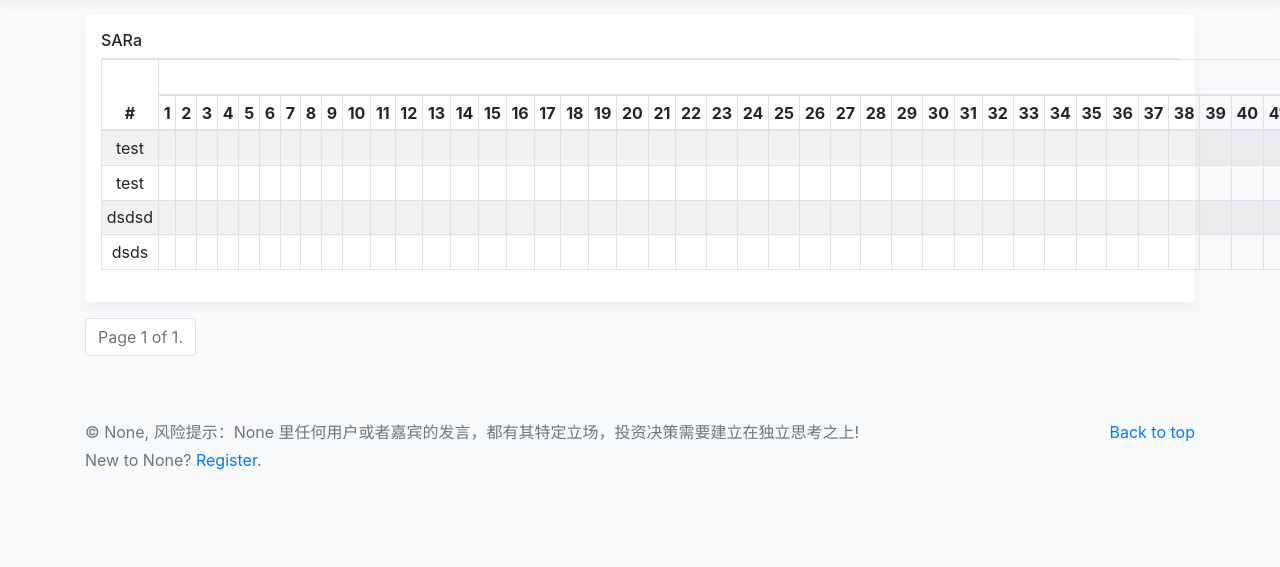
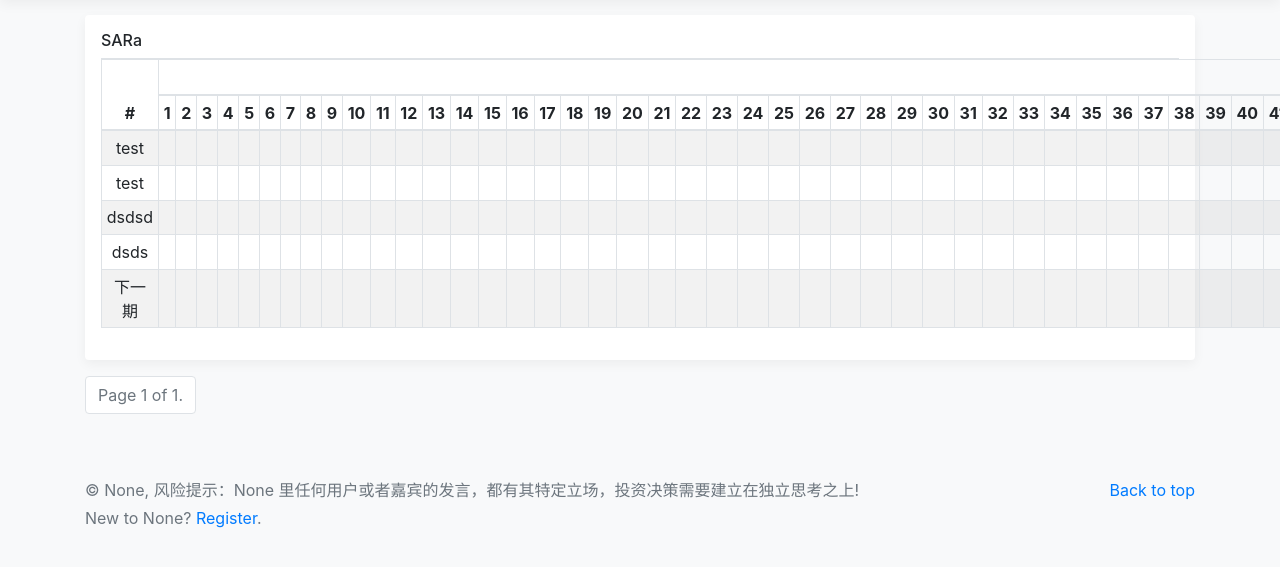
Before and after one commit to uees/dreamweaver, a Django app: page /sar/1/ in a window 1280 px wide. Shown: the part 57-624 px from the top of the page. Run offline with Django 3.2, Linux system fonts and the light colour scheme; data comes from the database, SQL or seed files in the repository; some libraries are stand-ins or nearby versions.

Commit message:
要在下期的位置提示

```diff
--- a/templates/sar/table.html
+++ b/templates/sar/table.html
@@ -4,7 +4,7 @@
 {% block title %}{{ table.name }}{% endblock %}
 {% block header_css %}
     <style>
-        span.point {
+        span.point, td.tooltip-toggle {
             cursor: pointer;
         }
     </style>
@@ -49,6 +49,15 @@
                         {% endfor %}
                     </tr>
                 {% endfor %}
+                <tr id="result-next">
+                    <td>下一期</td>
+                    {% for header in headers %}
+                        {% for foo in header.data %}
+                            <td class="tooltip-toggle" data-toggle="tooltip" data-html="true"
+                                title="<em>下期预测：</em> <u>{{ foo }}</u>"></td>
+                        {% endfor %}
+                    {% endfor %}
+                </tr>
                 </tbody>
             </table>
         </div>
@@ -91,7 +100,7 @@
     <script>
         $(function () {
             function drawLines() {
-                $('span.point').tooltip({
+                $('td.tooltip-toggle').tooltip({
                     placement: 'bottom',
                 });
 
```
